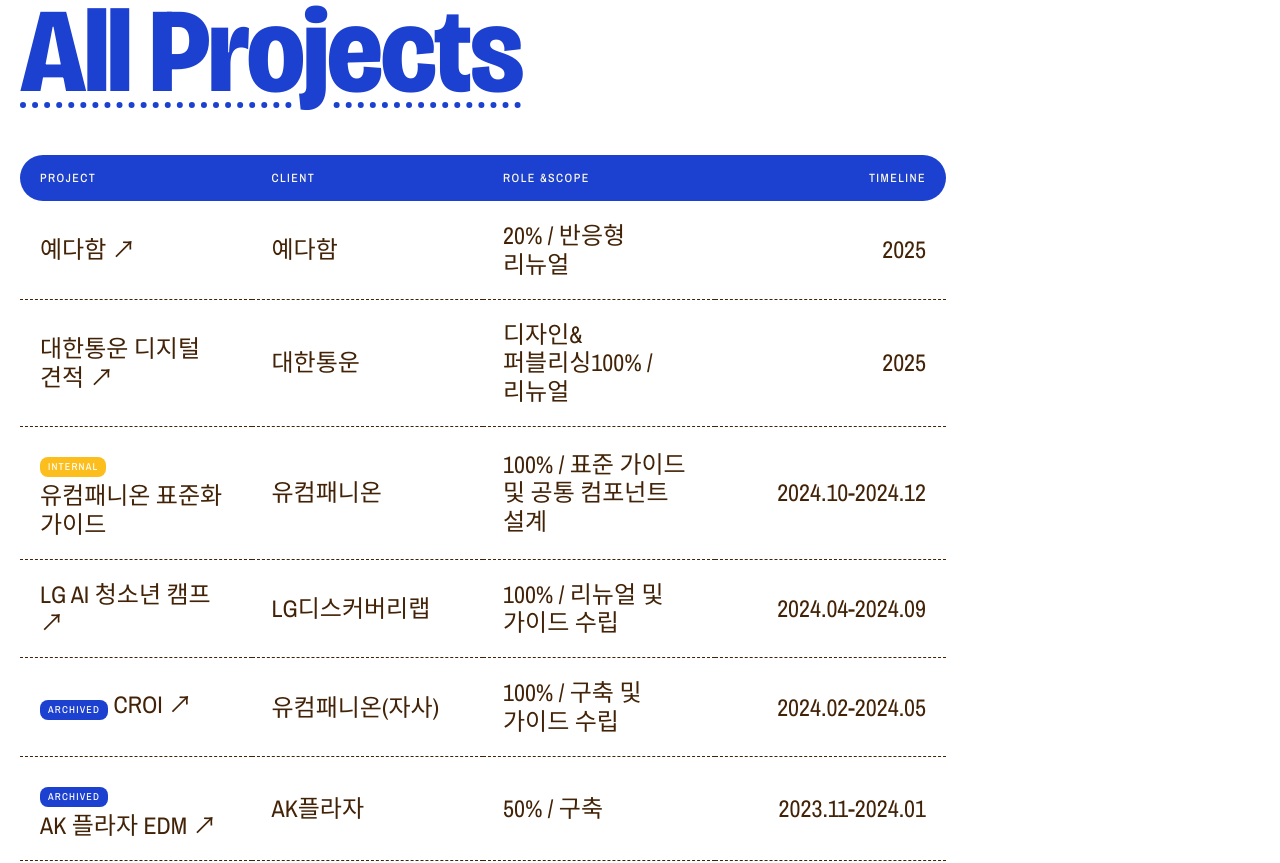
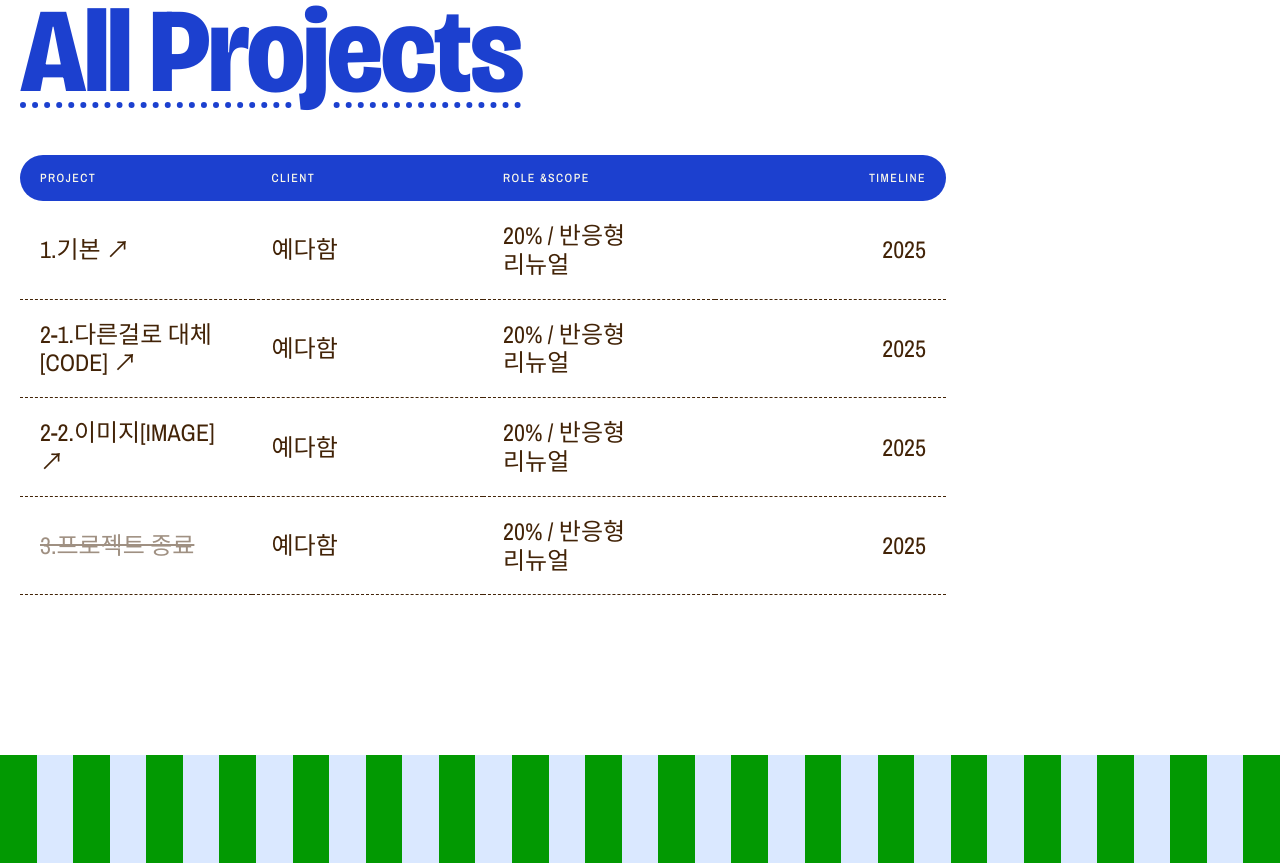
Before and after one commit to Whitesujin/portfolio, a website built with Vite: page pages/work.html in a window 1280 px wide. Shown: the part 2377-3240 px from the top of the page. Built offline with nearby package versions, Linux system fonts and the light colour scheme; a web font is replaced by a local one.

Commit message:
feat: 프로젝트 상태별 테스트 작업 중

```diff
--- a/pages/work.html
+++ b/pages/work.html
@@ -8,15 +8,7 @@
   <body>
     <div id="wrap">
       <div id="skip">
-        <a
-          href="#"
-          class="page-skip"
-          onclick="
-            document.querySelector('sub-content').focus();
-            return false;
-          ">
-          본문으로 바로가기
-        </a>
+        <a href="#" class="page-skip" onclick=" document.querySelector('sub-content').focus(); return false; "> 본문으로 바로가기 </a>
       </div>
 
       <!-- header -->
@@ -199,9 +191,53 @@
 
 
                   -->
+                  <!--  -->
+                  <tr>
+                    <td>
+                      <a href="#" target="_blank" title="새창 열림" class="btn-visit">
+                        1.기본
+                        <span class="">↗</span>
+                      </a>
+                    </td>
+                    <td>예다함</td>
+                    <td>20% / 반응형 리뉴얼</td>
+                    <td class="last">2025</td>
+                  </tr>
+                  <tr class="is-archived">
+                    <td>
+                      <a href="#" target="_blank" title="새창 열림" class="btn-visit">
+                        2-1.다른걸로 대체[CODE]
+                        <span class="">↗</span>
+                      </a>
+                    </td>
+                    <td>예다함</td>
+                    <td>20% / 반응형 리뉴얼</td>
+                    <td class="last">2025</td>
+                  </tr>
+                  <tr class="is-archived">
+                    <td>
+                      <a href="#" target="_blank" title="새창 열림" class="btn-visit">
+                        2-2.이미지[IMAGE]
+                        <span class="">↗</span>
+                      </a>
+                    </td>
+                    <td>예다함</td>
+                    <td>20% / 반응형 리뉴얼</td>
+                    <td class="last">2025</td>
+                  </tr>
+                  <tr class="is-closed">
+                    <td>
+                      <span class="btn-visit">
+                        3.프로젝트 종료
+                      </span>
+                    </td>
+                    <td>예다함</td>
+                    <td>20% / 반응형 리뉴얼</td>
+                    <td class="last">2025</td>
+                  </tr>
+                  <!--  -->
 
-
-                  <tr>
+                  <!-- <tr>
                     <td>
                       <a href="#" target="_blank" title="새창 열림" class="btn-visit">
                         예다함
@@ -292,19 +328,6 @@
                     <td>100% / 유지보수</td>
                     <td class="last">2023.07-2023.11</td>
                   </tr>
-                  <!-- <tr>
-                    <td>
-                      <p class="title">
-                        <a href="#" target="_blank" title="새창 열림" class="btn-visit">
-                          Sk broadband
-                          <span class="label-status">↗</span>
-                        </a>
-                      </p>
-                    </td>
-                    <td>SK브로드밴드</td>
-                    <td>100% / 리뉴얼</td>
-                    <td class="last">2023.06-2023.10</td>
-                  </tr> -->
                   <tr>
                     <td>
                       <p class="title">
@@ -360,7 +383,6 @@
                   </tr>
                   <tr>
                     <td>
-                      <!-- <span class="label-status bg-yellow">INTERNAL</span><span class="label-status bg-blue">ARCHIVED</span> -->
                       <p class="title">
                         <a href="#" target="_blank" title="새창 열림" class="btn-visit">
                           고충솔루션센터
@@ -637,7 +659,7 @@
                     <td>함소아</td>
                     <td>퍼블리싱/100%</td>
                     <td class="last">2018.05-2018.07</td>
-                  </tr>
+                  </tr> -->
                 </tbody>
               </table>
             </div>
--- a/src/scss/style.scss
+++ b/src/scss/style.scss
@@ -1026,6 +1026,17 @@
   .info-section {
     padding: 160px 20px;
 
+    .is-archived {}
+
+    .is-closed {
+      .btn-visit {
+        pointer-events: none;
+        cursor: default;
+        opacity: 0.5;
+        text-decoration: line-through;
+      }
+    }
+
     .btn-visit {
       // display: inline-flex;
       // align-items: center;
```
